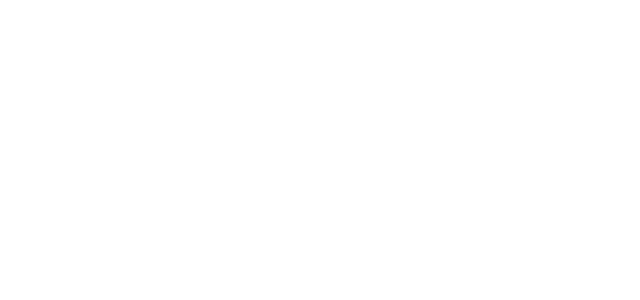
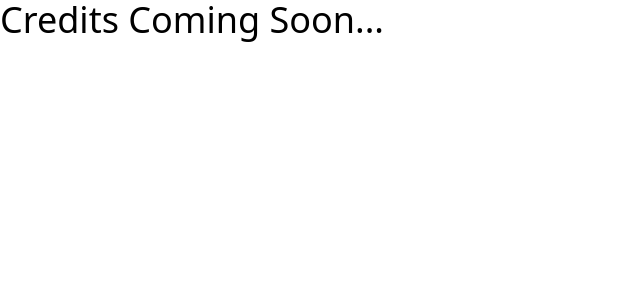
Before and after one commit to xxxCam900xxx/XRBT-Track, a React (Vite) app in the folder app/frontend/: page /credits in a window 1280 px wide. Before the commit this address had no page. Shown: the top 300 px of the page, without its empty margins (0-640 px from the left). Built offline with nearby package versions, Linux system fonts and the light colour scheme.

Commit message:
✨ Frontend: added first part of credits

```diff
--- a/app/frontend/src/App.tsx
+++ b/app/frontend/src/App.tsx
@@ -2,6 +2,7 @@
 import HomeView from './assets/components/HomeView';
 import BudgetPlanView from './assets/components/BudgetPlanView';
 import MonthView from './assets/components/MonthView';
+import CreditsView from './assets/components/CreditsView';
 
 function App() {
   return (
@@ -10,6 +11,7 @@
         <Route path="/" element={<HomeView />} />
         <Route path="/plan" element={<BudgetPlanView />} />
         <Route path="/plan/month" element={<MonthView />} />
+        <Route path='/credits' element={<CreditsView />} />
       </Routes>
     </Router>
   )
--- a/app/frontend/src/assets/components/BugetSelectionView.tsx
+++ b/app/frontend/src/assets/components/BugetSelectionView.tsx
@@ -99,7 +99,7 @@
         >
           Create
         </button>
-        <button className="shadow-xl px-5 py-2 h-fit bg-sky-300 rounded-md cursor-pointer text-white font-semibold">Credits</button>
+        <a href='/credits' className="shadow-xl px-5 py-2 h-fit bg-sky-300 rounded-md cursor-pointer text-white font-semibold">Credits</a>
       </section>
 
       <CreateNewBudgetPopUp
--- /dev/null
+++ b/app/frontend/src/assets/components/CreditsView.tsx
@@ -0,0 +1,11 @@
+function CreditsView() {
+    return (
+        <>
+            <h1 className="text-4xl">
+                Credits Coming Soon...
+            </h1>
+        </>
+    )
+}
+
+export default CreditsView
```
